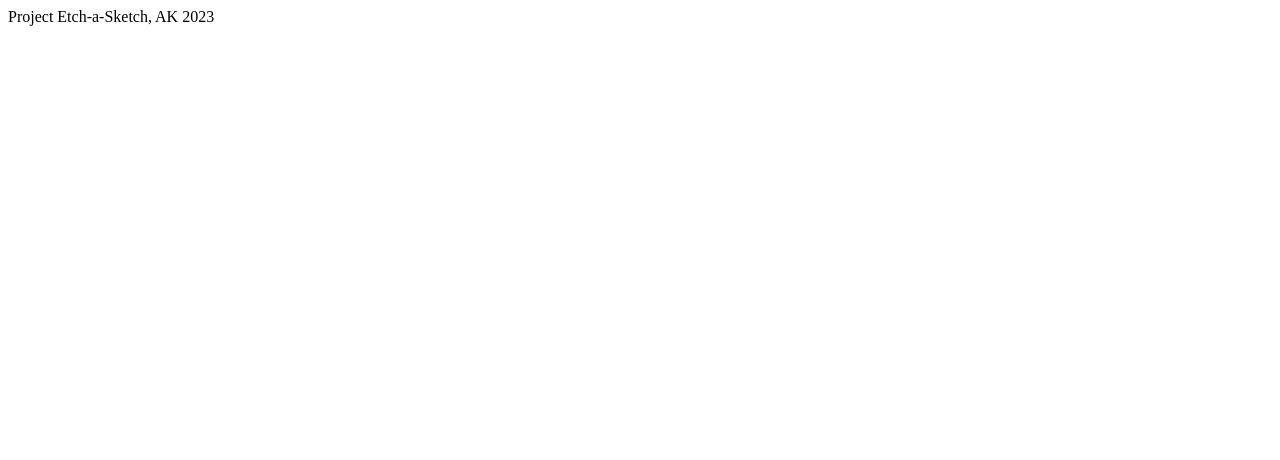
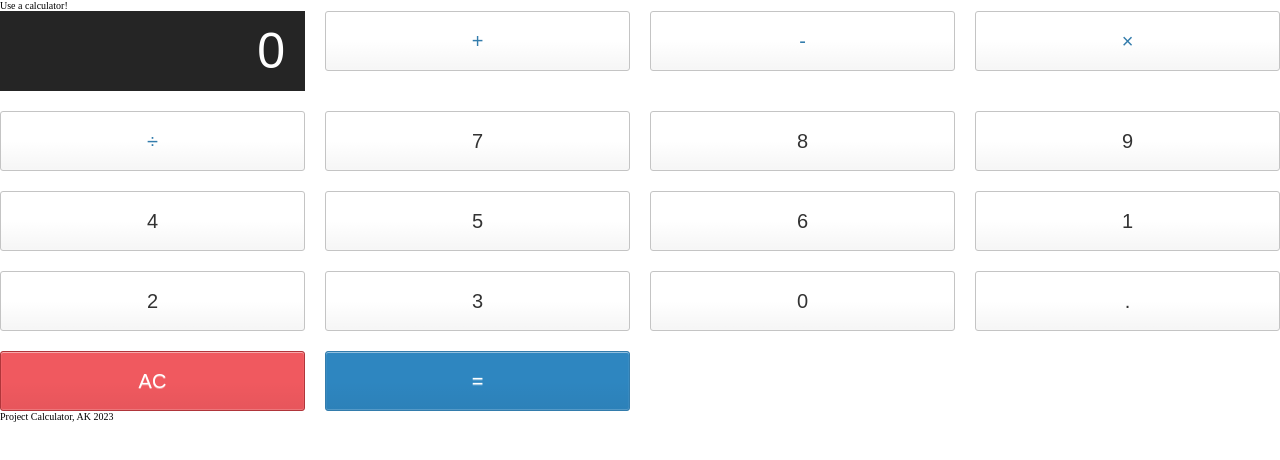
Before and after one commit to amk6451/calculator, a plain HTML site: page index.html in a window 1280 px wide. Drawn offline with Linux system fonts and the light colour scheme.

Commit message:
Added HTML button layout and simple CSS values

```diff
--- a/index.html
+++ b/index.html
@@ -8,9 +8,44 @@
     <link rel="stylesheet" href="style.css">
 </head>
 <body>
+    <div class="header">
+        <p class = 'logo'>Use a calculator!</p>
+    </div>
+    <div class="calculator-keys">
+
+        <input type="text" class="calculator-screen" value="0" disabled />
+
+        <button type="button" class="operator" value="+">+</button>
+        <button type="button" class="operator" value="-">-</button>
+        <button type="button" class="operator" value="*">&times;</button>
+        <button type="button" class="operator" value="/">&divide;</button>
+
+        <button type="button" value="7">7</button>
+        <button type="button" value="8">8</button>
+        <button type="button" value="9">9</button>
+
+
+        <button type="button" value="4">4</button>
+        <button type="button" value="5">5</button>
+        <button type="button" value="6">6</button>
+
+
+        <button type="button" value="1">1</button>
+        <button type="button" value="2">2</button>
+        <button type="button" value="3">3</button>
+
+
+        <button type="button" value="0">0</button>
+        <button type="button" class="decimal" value=".">.</button>
+        <button type="button" class="all-clear" value="all-clear">AC</button>
+
+        <button type="button" class="equal-sign" value="=">=</button>
+
+      </div>
+
 
 
     <script src="calc.js"></script>
-    <footer> Project Etch-a-Sketch, AK 2023</footer>
+    <footer> Project Calculator, AK 2023</footer>
 </body>
 </html>
--- a/style.css
+++ b/style.css
@@ -0,0 +1,81 @@
+html {
+    font-size: 62.5%;
+    box-sizing: border-box;
+  }
+
+  *, *::before, *::after {
+    margin: 0;
+    padding: 0;
+    box-sizing: inherit;
+  }
+
+  .calculator {
+    border: 1px solid #ccc;
+    border-radius: 5px;
+    position: absolute;
+    top: 50%;
+    left: 50%;
+    transform: translate(-50%, -50%);
+    width: 400px;
+  }
+
+  .calculator-screen {
+    width: 100%;
+    font-size: 5rem;
+    height: 80px;
+    border: none;
+    background-color: #252525;
+    color: #fff;
+    text-align: right;
+    padding-right: 20px;
+    padding-left: 10px;
+  }
+
+
+  button {
+    height: 60px;
+    background-color: #fff;
+    border-radius: 3px;
+    border: 1px solid #c4c4c4;
+    background-color: transparent;
+    font-size: 2rem;
+    color: #333;
+    background-image: linear-gradient(to bottom,transparent,transparent 50%,rgba(0,0,0,.04));
+    box-shadow: inset 0 0 0 1px rgba(255,255,255,.05), inset 0 1px 0 0 rgba(255,255,255,.45), inset 0 -1px 0 0 rgba(255,255,255,.15), 0 1px 0 0 rgba(255,255,255,.15);
+    text-shadow: 0 1px rgba(255,255,255,.4);
+  }
+
+  button:hover {
+    background-color: #eaeaea;
+  }
+
+  .operator {
+    color: #337cac;
+  }
+
+  .all-clear {
+    background-color: #f0595f;
+    border-color: #b0353a;
+    color: #fff;
+  }
+
+  .all-clear:hover {
+    background-color: #f17377;
+  }
+
+  .equal-sign {
+    background-color: #2e86c0;
+    border-color: #337cac;
+    color: #fff;
+  }
+
+  .equal-sign:hover {
+    background-color: #4e9ed4;
+  }
+
+  .calculator-keys {
+    display: grid;
+    grid-template-columns: repeat(4, 1fr);
+    grid-row-gap: 20px;
+    grid-column-gap: 20px;
+}
```
Also changed, not shown: 1 other file.
